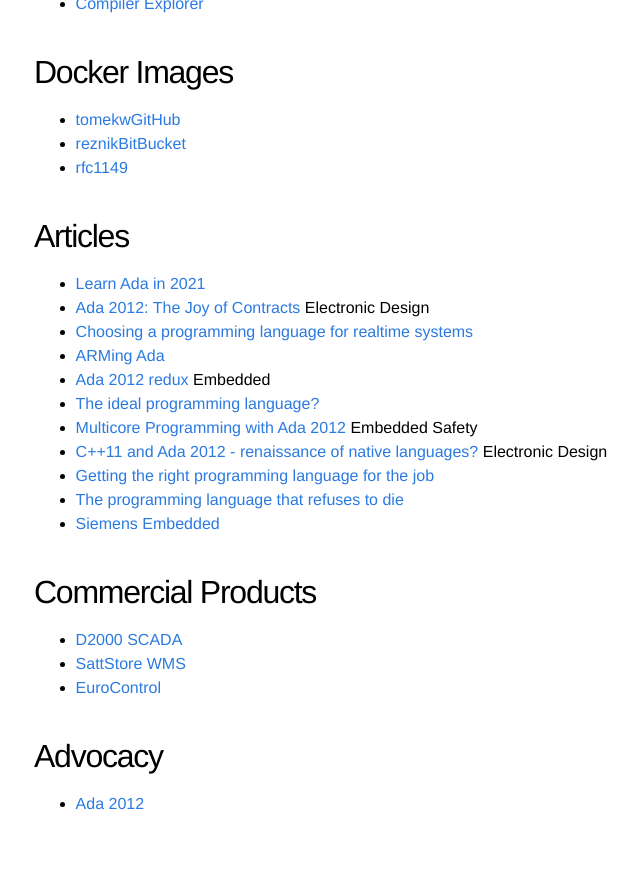
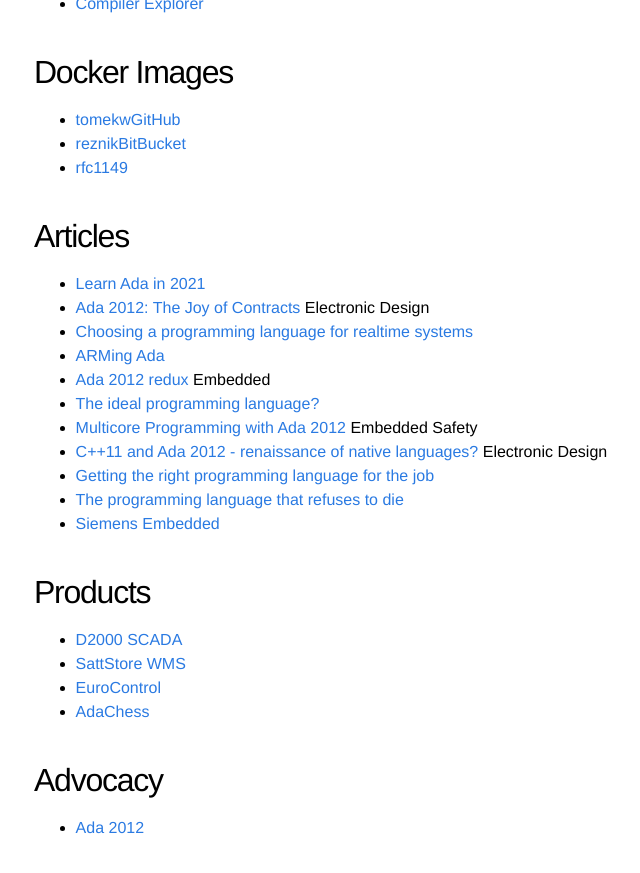
Before and after one commit to quornings/quornings.github.io, a Jekyll site: the page built from ada/blogs.md, in a window 1280 px wide and 900 px high, scrolled down 1274 px. Shown: the top 873 px of the window, without its empty margins (206-846 px from the left). Built offline with Jekyll 4.4.1, drawn with Linux system fonts in a browser that asks for light colours.

Commit message:
Add AdaChess

```diff
--- a/ada/blogs.md
+++ b/ada/blogs.md
@@ -66,11 +66,12 @@ Vulnerabilities
 - [The programming language that refuses to die](https://www.talentinternational.com.au/blog/2018/03/ada-the-programming-language-that-refuses-to-die-dot-dot-dot)
 - [Siemens Embedded](https://blogs.sw.siemens.com/embedded-software/2011/08/01/the-ideal-programming-language/)
 
-## Commercial Products
+## Products
 
 - [D2000 SCADA](https://d2000.ipesoft.com)
 - [SattStore WMS](https://www.consafelogistics.com/products/sattstore-wms/)
 - [EuroControl](https://www.eurocontrol.int)
+- [AdaChess](http://www.adachess.com)
 
 ## Advocacy
 
```
